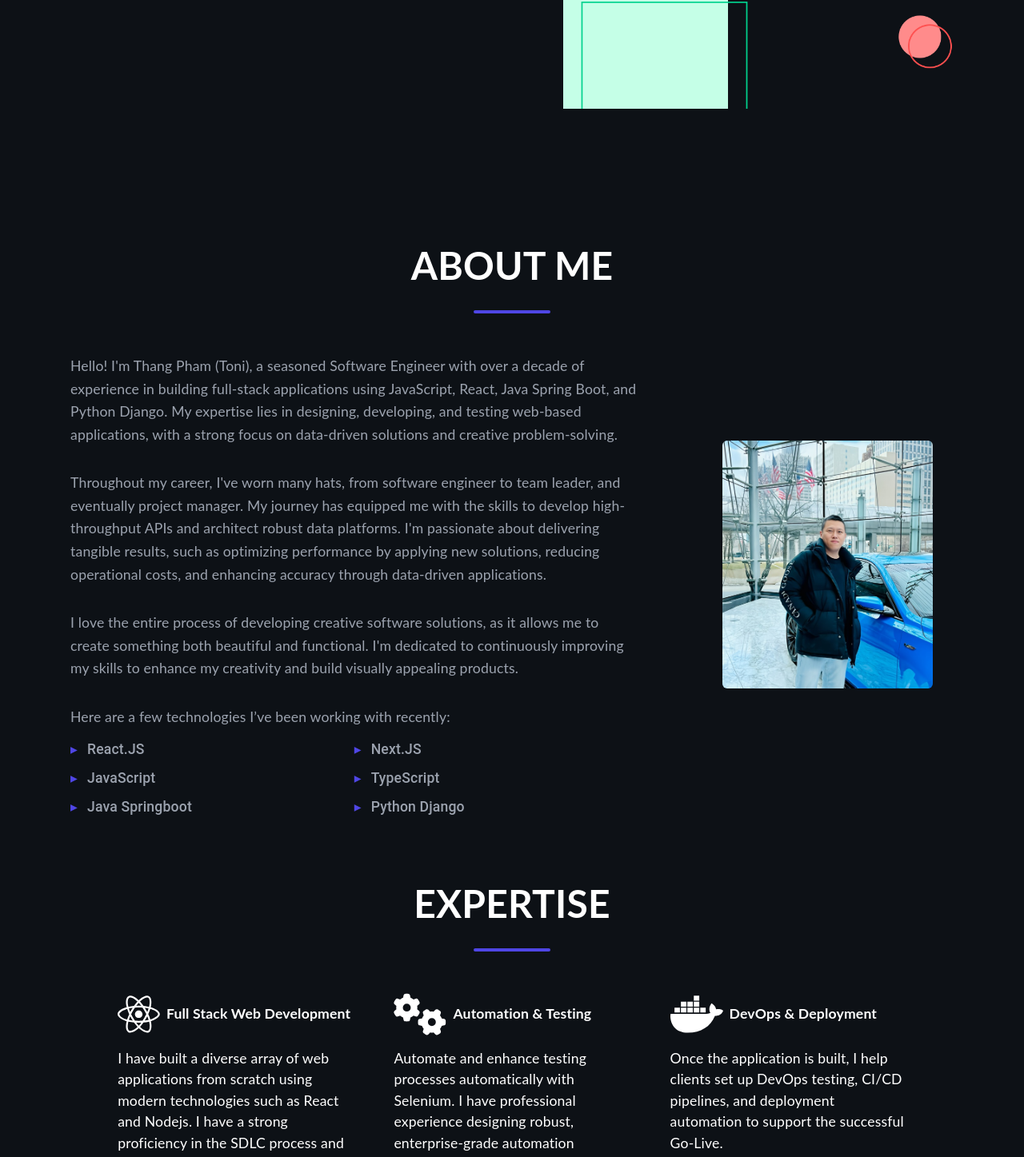
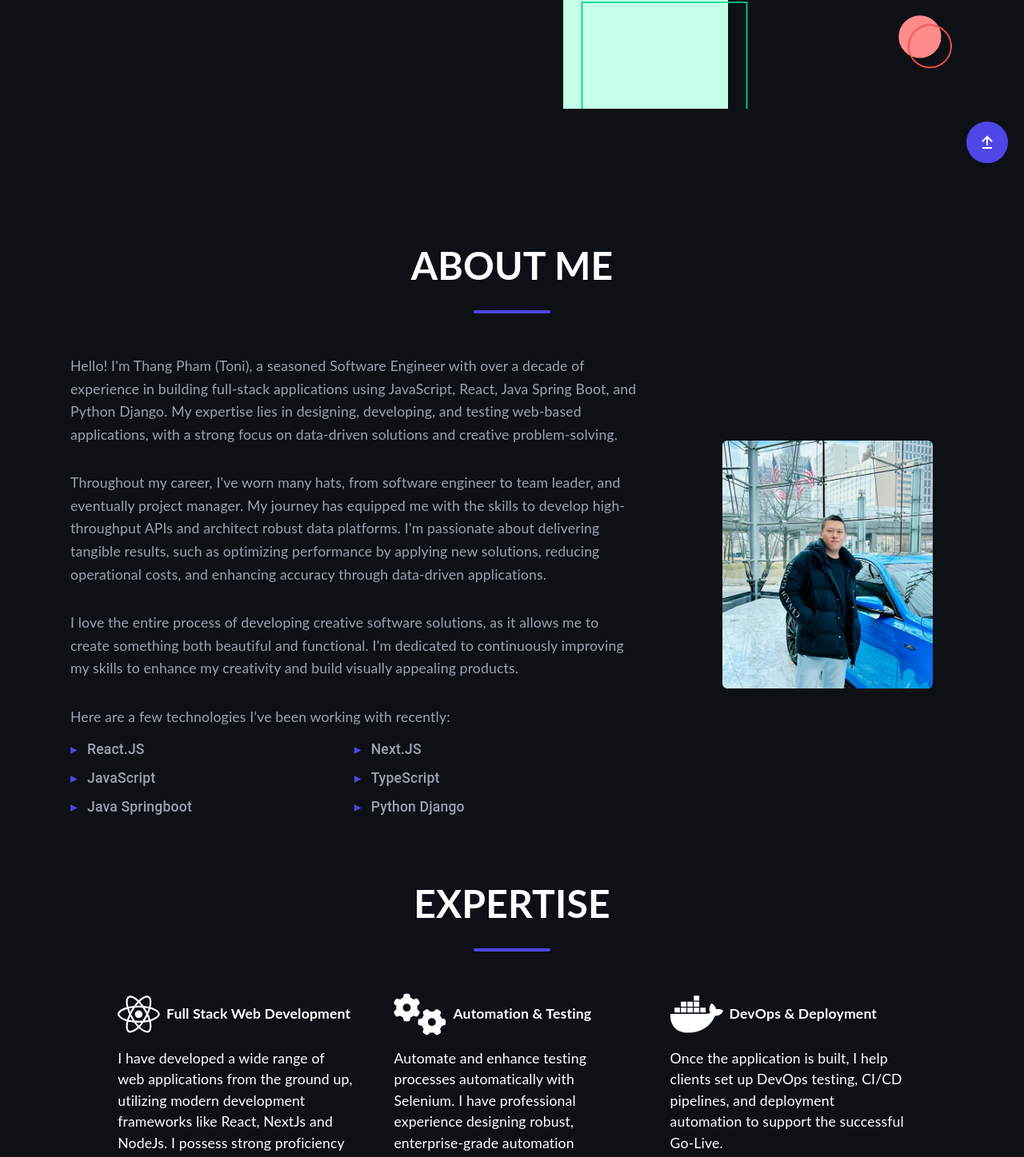
Before and after one commit to tonidevvn/blog, a React (Create React App) app: page / in a window 1280 px wide. Shown: the part 576-2023 px from the top of the page at 80% size. Built offline with nearby package versions, Linux system fonts and the light colour scheme.

Commit message:
minor update main page

```diff
--- a/src/components/Expertise.tsx
+++ b/src/components/Expertise.tsx
@@ -17,19 +17,11 @@ const labelsFirst = [
   "Python",
   "SQL",
   "MongoDB",
-  "Postman",
 ];
 
-const labelsSecond = ["JUnit", "Python", "PyTest", "Selenium"];
+const labelsSecond = ["JUnit", "Python", "PyTest", "Selenium", "Postman"];
 
-const labelsThird = [
-  "Git",
-  "GitHub Actions",
-  "Docker",
-  "AWS",
-  "Azure",
-  "Linux",
-];
+const labelsThird = ["Git", "GitHub Actions", "Docker", "AWS", "Linux"];
 
 function Expertise() {
   return (
@@ -42,14 +34,15 @@ function Expertise() {
         </header>
         <div className="skills-grid">
           <div className="skill">
-            <div className="flex align-middle items-center mb-4">
+            <div className="flex align-middle items-center mb-4 cursor-pointer">
               <FontAwesomeIcon icon={faReact} size="3x" />
               <h3 className="ml-2 font-bold">Full Stack Web Development</h3>
             </div>
             <p>
-              I have built a diverse array of web applications from scratch
-              using modern technologies such as React and Nodejs. I have a
-              strong proficiency in the SDLC process and frontend + backend
+              I have developed a wide range of web applications from the ground
+              up, utilizing modern development frameworks like React, NextJs and
+              NodeJs. I possess strong proficiency in the Software Development
+              Life Cycle (SDLC) process, as well as in both frontend and backend
               development.
             </p>
             <div className="flex-chips">
@@ -61,7 +54,7 @@ function Expertise() {
           </div>
 
           <div className="skill">
-            <div className="flex align-middle items-center mb-4">
+            <div className="flex align-middle items-center mb-4 cursor-pointer">
               <FontAwesomeIcon icon={faCogs} size="3x" />
               <h3 className="ml-2 font-bold">Automation & Testing</h3>
             </div>
@@ -81,7 +74,7 @@ function Expertise() {
           </div>
 
           <div className="skill">
-            <div className="flex align-middle items-center mb-4">
+            <div className="flex align-middle items-center mb-4 cursor-pointer">
               <FontAwesomeIcon icon={faDocker} size="3x" />
               <h3 className="ml-2 font-bold">DevOps & Deployment</h3>
             </div>
--- a/src/components/Main.tsx
+++ b/src/components/Main.tsx
@@ -1,4 +1,4 @@
-import React from "react";
+import { useState } from "react";
 import GitHubIcon from "@mui/icons-material/GitHub";
 import LinkedInIcon from "@mui/icons-material/LinkedIn";
 import "../assets/styles/Main.scss";
@@ -6,8 +6,21 @@ import Avatar from "../assets/images/toni-photo.jpg";
 import { scrollToSection } from "../utils";
 
 function Main() {
+  const [scrollTopVisible, setScrollTopVisible] = useState(false);
+
+  const toggleVisible = () => {
+    const scrolled = document.documentElement.scrollTop;
+    if (scrolled > 300) {
+      setScrollTopVisible(true);
+    } else if (scrolled <= 300) {
+      setScrollTopVisible(false);
+    }
+  };
+
+  window.addEventListener("scroll", toggleVisible);
+
   return (
-    <div className="container">
+    <div id="main" className="container">
       <div className="about-section">
         <div className="image-wrapper">
           <img src={Avatar} alt="Avatar" />
@@ -77,6 +90,30 @@ function Main() {
           </div>
         </div>
       </div>
+      <div className="fixed bottom-5 right-5 z-10">
+        <button
+          aria-label="scroll to top"
+          type="button"
+          onClick={() => scrollToSection("main")}
+          className={`${
+            scrollTopVisible ? "opacity-100" : "opacity-0"
+          } opacity-100 border-2 border-indigo-600 bg-indigo-600 inline-flex items-center rounded-full p-3 text-white shadow-sm transition-all hover:bg-transparent duration-300`}
+        >
+          <svg
+            stroke="currentColor"
+            fill="currentColor"
+            stroke-width="0"
+            viewBox="0 0 24 24"
+            className="h-6 w-6"
+            aria-hidden="true"
+            height="1em"
+            width="1em"
+            xmlns="http://www.w3.org/2000/svg"
+          >
+            <path d="M6 18h12v2H6zm6-14.414-6.707 6.707 1.414 1.414L11 7.414V16h2V7.414l4.293 4.293 1.414-1.414z"></path>
+          </svg>
+        </button>
+      </div>
     </div>
   );
 }
--- a/src/components/Project.tsx
+++ b/src/components/Project.tsx
@@ -11,7 +11,7 @@ function Project() {
     <div className="projects-container" id="projects">
       <header className="flex flex-col items-center text-center">
         <h2 className="font-bold text-5xl mb-12 text-transform: uppercase after:mx-auto after:mb-0 after:block after:mt-9 after:rounded-full after:h-1 after:w-24 after:-translate-y-1 after:bg-indigo-600 after:content-['']">
-          Personal Projects
+          Technical Projects
         </h2>
       </header>
       <div className="projects-grid">
```
